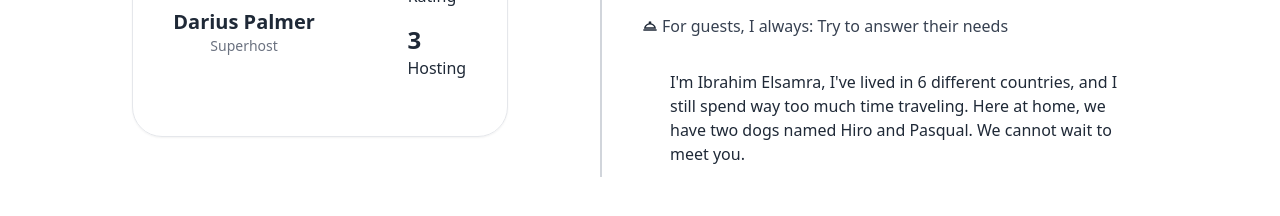
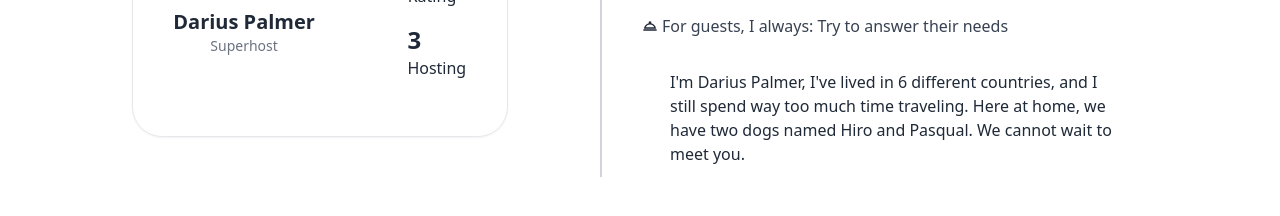
Before and after one commit to mehedishopnil/airbnb_kodakburr_client, a React (Vite) app: page /profile in a window 1280 px wide. Shown: the part 377-593 px from the top of the page. Built offline with nearby package versions, Linux system fonts and the light colour scheme; no server answers.

Commit message:
new update for profile

```diff
--- a/src/pages/Profile/Profile.jsx
+++ b/src/pages/Profile/Profile.jsx
@@ -95,7 +95,7 @@ const Profile = () => {
         </div>
         <div className="lg:mx-5 pt-5 px-2 lg:-m-3 lg:w-10/12">
           <p>
-            I'm Ibrahim Elsamra, I've lived in 6 different countries, and I still
+            I'm Darius Palmer, I've lived in 6 different countries, and I still
             spend way too much time traveling. Here at home, we have two dogs
             named Hiro and Pasqual. We cannot wait to meet you.
           </p>
```
